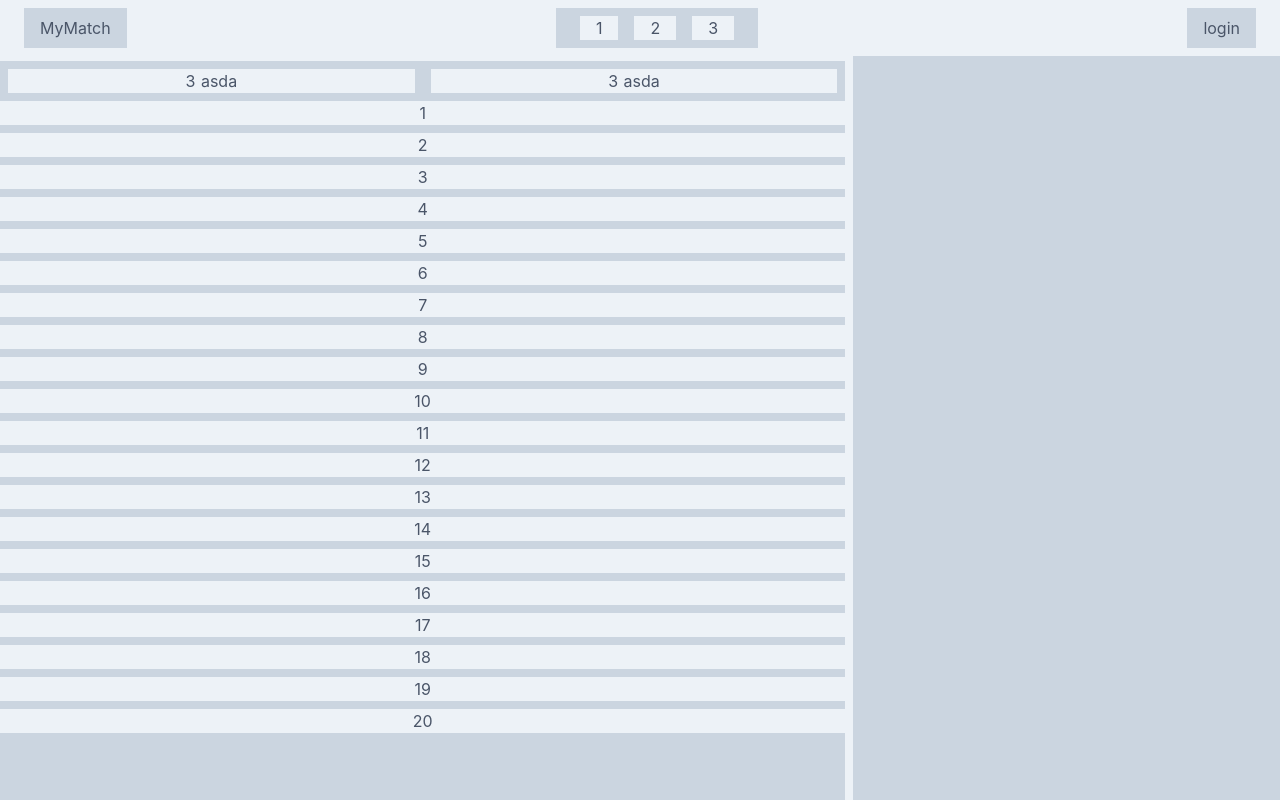
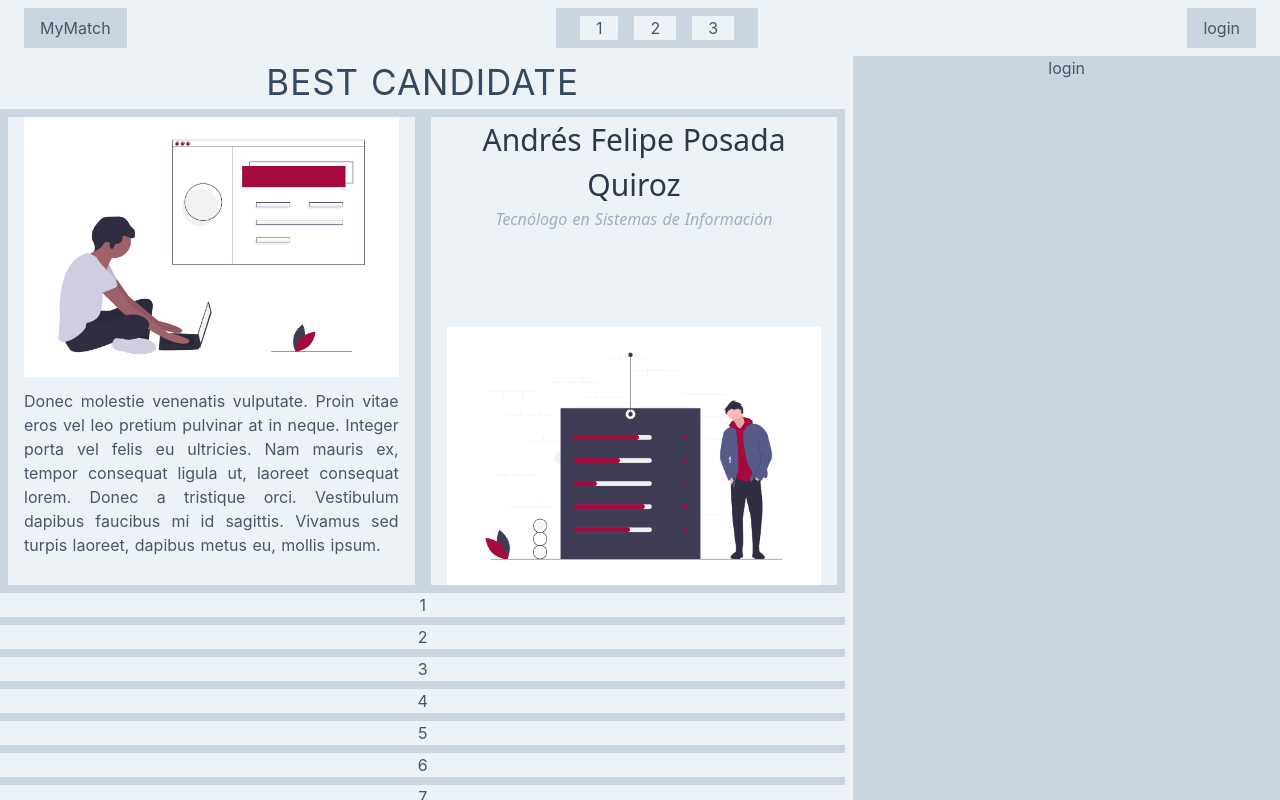
Before and after one commit to Andres0919/myMatch, a Nuxt app: page / in a window 1280 px wide. Built offline with nearby package versions, Linux system fonts and the light colour scheme; what vuesax would draw is missing.

Commit message:
added personal info best cadidate

```diff
--- a/components/Container.vue
+++ b/components/Container.vue
@@ -1,5 +1,5 @@
 <template>
-  <div class="grid grid-cols-3 bg-gray-200 h-screen">
+  <div class="grid grid-cols-3 bg-gray-200 h-screen pt-12">
     <div class="col-span-2 max-h-full bg-gray-400 mr-2 overflow-y-scroll">
       <div class="text-gray-700 w-full text-center bg-gray-200 my-2">
         <h1 class="title">
@@ -8,10 +8,27 @@
       </div>
       <div class="text-gray-700 grid grid-cols-2 text-center bg-gray-400 mb-2">
         <div class="text-gray-700 text-center bg-gray-200 px-4 mx-2">
-          3 asda
+          <div class="mb-3">
+            <ProfilePicture />
+          </div>
+          <p class="text-justify">
+            Donec molestie venenatis vulputate. Proin vitae eros vel leo pretium
+            pulvinar at in neque. Integer porta vel felis eu ultricies. Nam
+            mauris ex, tempor consequat ligula ut, laoreet consequat lorem.
+            Donec a tristique orci. Vestibulum dapibus faucibus mi id sagittis.
+            Vivamus sed turpis laoreet, dapibus metus eu, mollis ipsum.
+          </p>
         </div>
-        <div class="text-gray-700 text-center bg-gray-200 px-4 mx-2">
-          3 asda
+        <div class="text-center bg-gray-200 px-4 mx-2">
+          <p class="font-sans text-3xl text-gray-800">
+            Andrés Felipe Posada Quiroz
+          </p>
+          <p class="font-sans text-base text-gray-500 italic">
+            Tecnólogo en Sistemas de Información
+          </p>
+          <div class="mt-24">
+            <SkillImg />
+          </div>
         </div>
       </div>
       <div
@@ -31,9 +48,15 @@
 </template>
 
 <script>
+import ProfilePicture from '~/components/ProfilePicture'
+import SkillImg from '~/components/SkillImg'
+
 export default {
   name: 'Container',
-  components: {},
+  components: {
+    ProfilePicture,
+    SkillImg,
+  },
 }
 </script>
 
--- /dev/null
+++ b/components/ProfilePicture.vue
@@ -0,0 +1,10 @@
+<template lang="">
+  <div class="profile-photo">
+    <img src="~/static/profile_photo.png" />
+  </div>
+</template>
+<style>
+.profile-photo {
+  width: 100%;
+}
+</style>
--- /dev/null
+++ b/components/SkillImg.vue
@@ -0,0 +1,10 @@
+<template lang="">
+  <div class="skill-img">
+    <img src="~/static/skills.png" />
+  </div>
+</template>
+<style>
+.skill-img {
+  width: 100%;
+}
+</style>
```
Also changed, not shown: static/profile_photo.png (added), static/skills.png (added).
